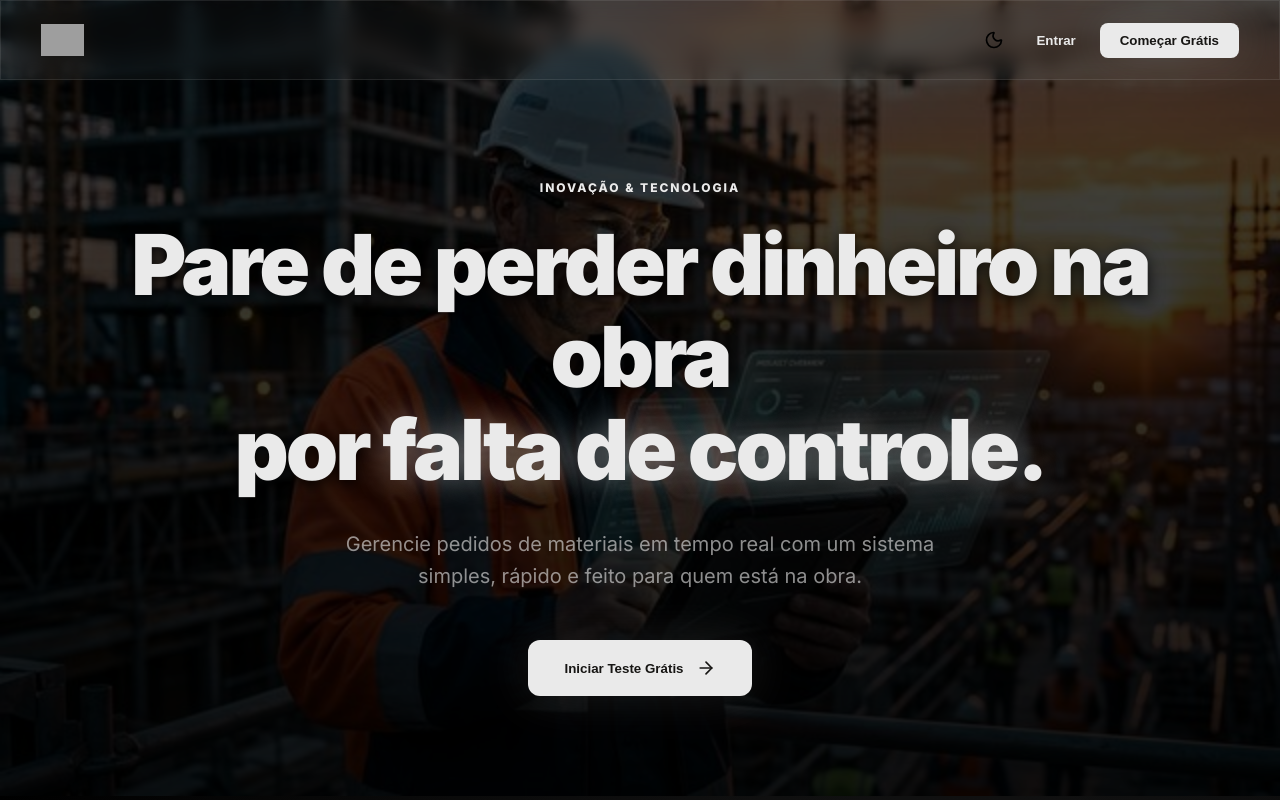
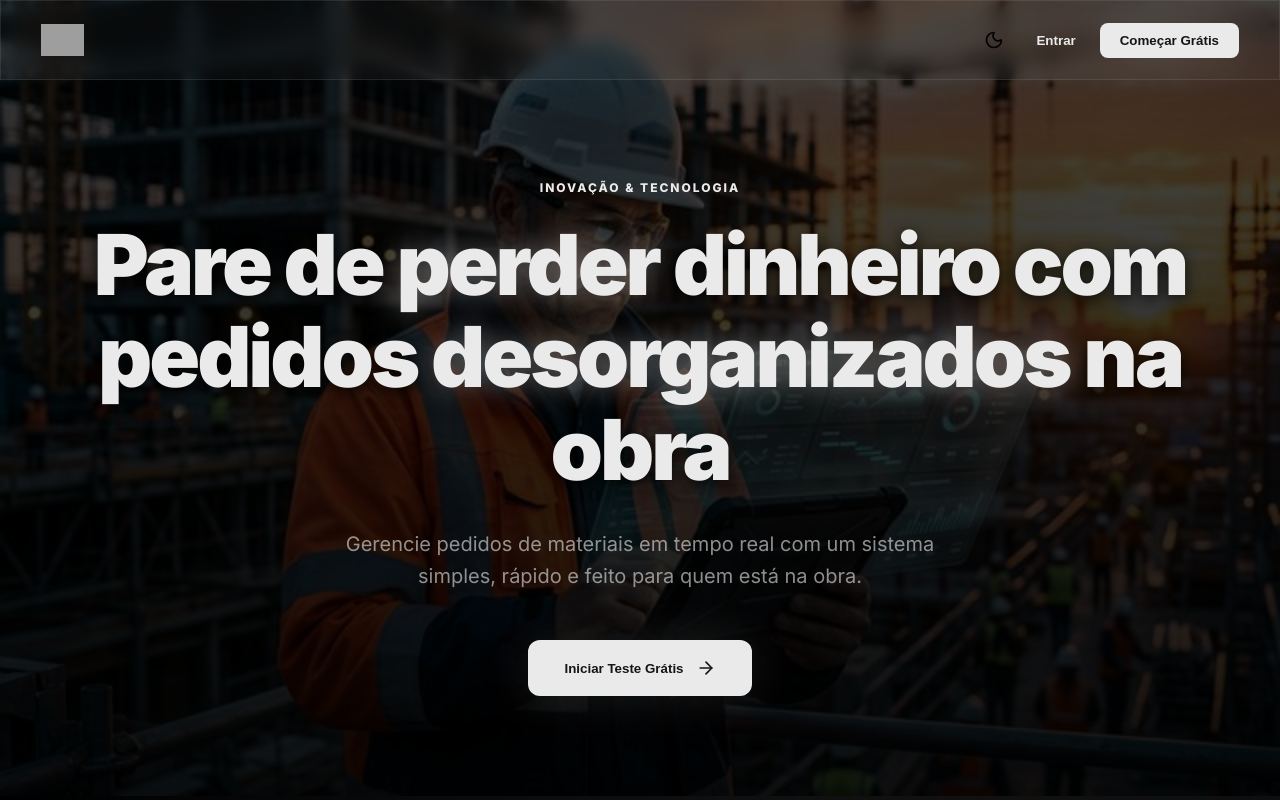
Before and after one commit to pedobra/pedobra, a React (Vite) app: page / in a window 1280 px wide. Shown: the top 800 px of the page. Built offline with nearby package versions, Linux system fonts and the light colour scheme; no server answers; grey boxes are pictures that could not be loaded.

Commit message:
\Landing Page: New Hero Headline with keyword highlights v20.0"

```diff
--- a/src/pages/LandingPage.tsx
+++ b/src/pages/LandingPage.tsx
@@ -213,8 +213,8 @@ const LandingPage = () => {
                 <div className="section-container">
                     <div className="hero-badge animate-fade">INOVAÇÃO & TECNOLOGIA</div>
                     <h1 className="hero-title animate-fade">
-                        Pare de perder dinheiro na obra <br />
-                        por <span className="text-glow highlight-accent">falta de controle.</span>
+                        Pare de <span className="text-glow highlight-accent">perder</span> dinheiro com <br />
+                        pedidos <span className="text-glow highlight-accent">desorganizados</span> na obra
                     </h1>
                     <p className="hero-subtitle mx-auto animate-fade">
                         Gerencie pedidos de materiais em tempo real com um sistema simples, rápido e feito para quem está na obra.
```
